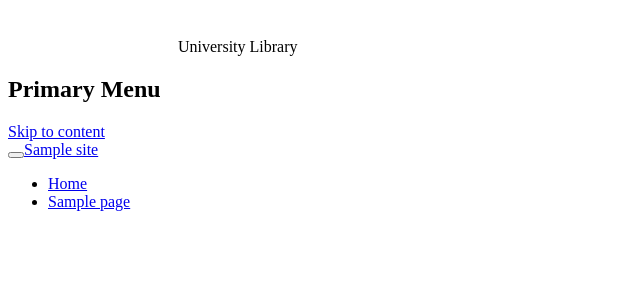
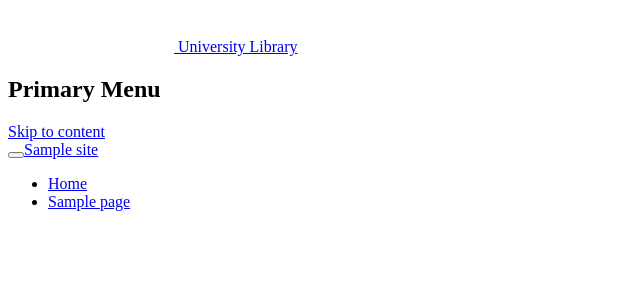
Before and after one commit to dpuwebservices/wordpress-themes, a WordPress theme: template depaultheme/header.php in a window 1280 px wide. Shown: the top 300 px of the page, without its empty margins (0-640 px from the left). Run offline with PHP 8.4 and a stand-in for WordPress, Linux system fonts and the light colour scheme; the site name, menu and one post (Sample post) are stand-ins, and other content is empty.

Commit message:
Logo Edits
added links to logo in header.php

```diff
--- a/depaultheme/header.php
+++ b/depaultheme/header.php
@@ -29,8 +29,12 @@
 		<!-- DePaul Library Logo		-->
 		<div class="site-logo">
 		<div class="container">
-			<img class="logo-short pull-left" src="<?php bloginfo('stylesheet_directory'); ?>/images/depaul-tree-logo-white.png" />
-			<span class="depaul-branding">University Library</span>
+			<a href="http://depaul.edu">
+				<img class="logo-short pull-left" src="<?php bloginfo('stylesheet_directory'); ?>/images/depaul-tree-logo-white.png" />
+			</a>
+			<a href="http://library.depaul.edu">
+				<span class="depaul-branding">University Library</span>
+			</a>
 			<div class="clearfix"></div>
 		</div>
 		</div>
```
